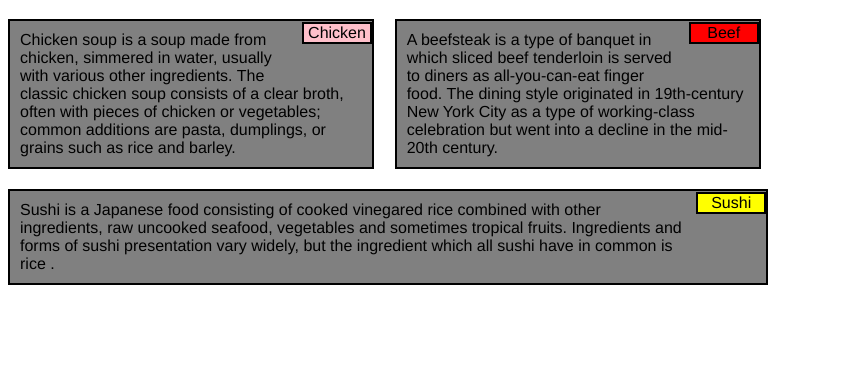
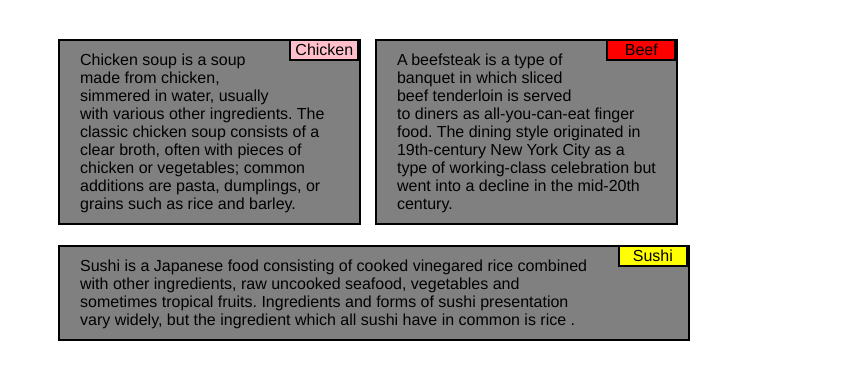
Before and after one commit to giannismits/coursetest, a plain HTML site: page index.html in a window 768 px wide. Shown: the part 61-440 px from the top of the page, 853 px wide, since content can reach past the window. Drawn offline with Linux system fonts and the light colour scheme.

Commit message:
module2-solution

```diff
--- a/stylesheet/style.css
+++ b/stylesheet/style.css
@@ -2,26 +2,28 @@
   box-sizing: border-box;
 }
 .row {
-	width: 104%
-
+	width: 100%;
+  padding: 20px 0px 20px 50px;
 }
 .paragraph {
+
   border: 2px solid black;
   background-color: gray;
   width: 90%;
   height: 90%;
   font-family: Helvetica;
   color: black;
-  padding: 10px;
+  padding: 10px 20px 10px 20px;
+
 }
 p {
-	position: relative;
+  position: relative;
 	width: 70px;
 	border: 2px solid black;
 	float: right;
 	clear: right;
-	top:-25px;
-	right:-10px;
+	top:-28px;
+	right:-20px;
 	text-align: center;
 
 	}
@@ -38,8 +40,8 @@ p {
 	background-color: yellow;
 }
 
-/********** Large devices only **********/
-@media (min-width: 992px)  {
+
+@media (min-width:992px)  {
    .lg-1{
     float: left;
   }
@@ -48,19 +50,19 @@ p {
   }
 
 }
-/********** Medium devices only **********/
+
 @media (min-width: 768px) and (max-width: 991px) {
   .md-1,  .md-2 {
     float: left;
   }
 
   .md-1 {
-    width: 52%;
+    width: 48%;
     margin-right:-20px;
   }
 
   .md-2 {
-    width: 108%;
+    width: 100%;
     margin-top: 20px;
   }
 }
@@ -69,7 +71,7 @@ p {
     float: left;
   }
   .sd-1 {
-    width: 109%;
+    width: 100%;
     margin-top: 20px;
   }
 
```
